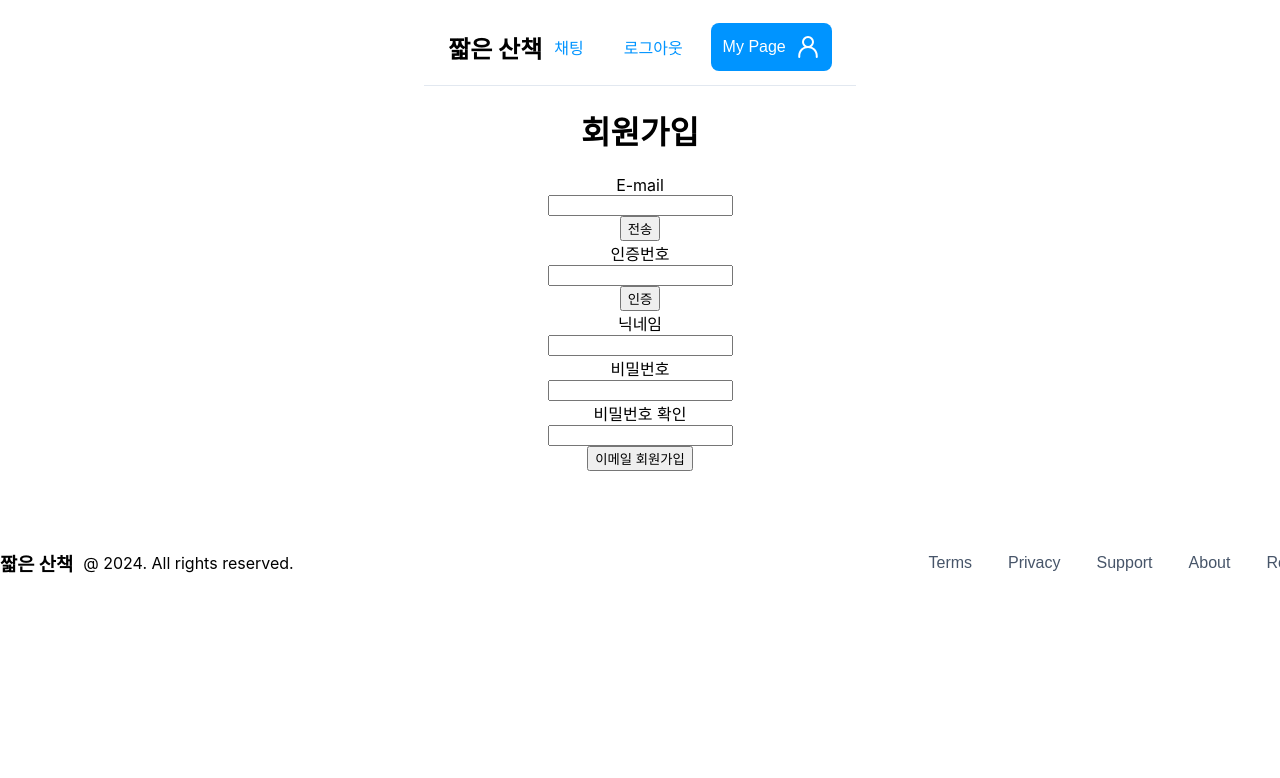
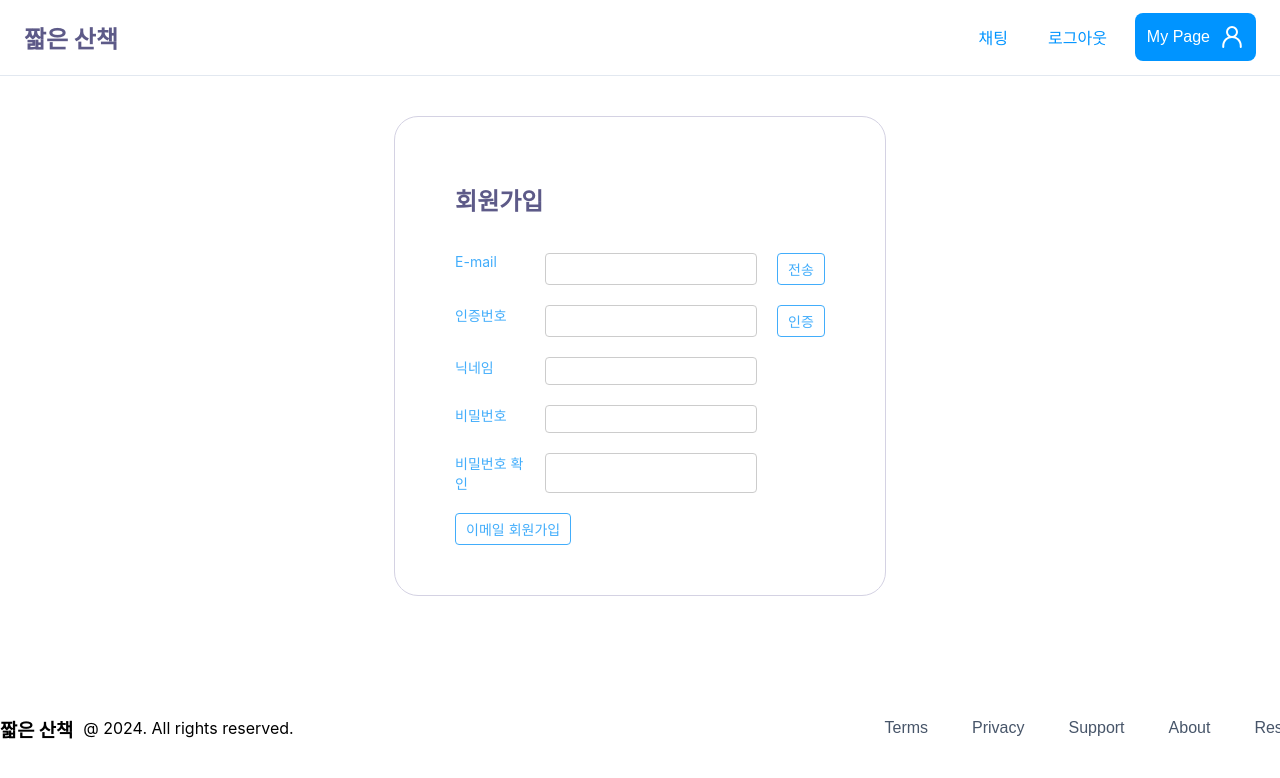
Before and after one commit to choeh124/frontend, a React (Create React App) app: page /signup in a window 1280 px wide. Shown: the top 778 px of the page. Built offline with nearby package versions, Linux system fonts and the light colour scheme.

Commit message:
[Feat] SignUP.css update

```diff
--- a/src/component/users/SignUp.css
+++ b/src/component/users/SignUp.css
@@ -1,33 +1,76 @@
-.login-container{
-    margin: 0 auto;
-    height: 80vh;
+/* 컨테이너 설정 */
+
+.container{
     display: flex;
     flex-direction: column;
+    justify-content: center;
     align-items: center;
-    justify-content: center;
+    padding: 40px 0px;
+
 }
 
-.button-box{
+.form-container {
     display: flex;
-    flex-direction: column;
-    align-items: center;
-    gap: 20px;
-    justify-content: space-between;
+    flex-direction: column; /* 각 항목을 세로로 나열 */
+    gap: 20px; /* 항목 사이에 간격 */
+    border: 1px solid #D4D2E3; /* 테두리 설정 */
+    border-radius: 24px; /* 테두리 둥글게 */
+    align-items: flex-start;
+    justify-content: center;
+    height: 60vh; /* 화면의 50% 높이 */
+    padding: 20px 60px; /* 내부 여백 추가 */
+    box-sizing: border-box; /* padding 포함하여 크기 계산 */
 
 }
-.button-box > button {
-    width:600px;
-    height:90px ;
-    background-color: #42ADFB;
-    border: none;
-    font-size: 30px;
-    color: white;
-    border-radius: 10px;
+
+/* 폼 항목(각 라벨, 입력, 버튼)을 가로로 나열 */
+.form-row {
     display: flex;
-    flex-direction: row;
-    justify-content: center;
-    align-items: center;
+    flex-direction: row; /* 각 항목을 가로로 나열 */
+    gap: 20px; /* 항목 사이에 간격 */
 }
-.button-box > button > svg{
-    margin: 10px;
+
+/* 각 항목 설정 */
+.form-item {
+    display: flex;
+    align-items: center; /* 텍스트와 입력 필드를 세로로 정렬 */
+    gap: 10px; /* 항목 사이에 간격 */
 }
+
+/* 레이블 스타일 */
+label {
+    font-size: 14px;
+    color: #42ADFB; /* 레이블 색상 설정 */
+    width: 70px;
+}
+
+/* 입력 필드 스타일 */
+input {
+    padding: 5px;
+    font-size: 14px;
+    width: 200px; /* 너비를 지정하여 균일하게 보이도록 */
+    border: 1px solid #ccc; /* 입력 필드의 테두리 */
+    border-radius: 4px; /* 입력 필드 테두리 둥글게 */
+}
+
+/* 버튼 스타일 */
+button {
+    padding: 5px 10px;
+    font-size: 14px;
+    cursor: pointer;
+    border: 1px solid #42ADFB; /* 버튼 테두리 색상 */
+    border-radius: 4px; /* 버튼 둥글게 */
+    background-color: #fff; /* 버튼 배경색 */
+    color: #42ADFB; /* 버튼 텍스트 색상 */
+}
+
+/* 버튼 호버 효과 */
+button:hover {
+    background-color: #42ADFB; /* 버튼 배경 색상 변경 */
+    color: white; /* 버튼 텍스트 색상 변경 */
+}
+
+h1{
+    font-size: 24px;
+    color: #5D5A88;
+}
--- a/src/component/users/SignUp.jsx
+++ b/src/component/users/SignUp.jsx
@@ -1,19 +1,36 @@
 import Footer from "../Footer";
 import Header from "../Header";
+import "./SignUp.css";
 
 export default function SignUp() {
   return (
-    <div className="login-container">
+    <div>
       <Header />
-      <h1>회원가입</h1>
-      E-mail<input type="text"></input>
-      <button>전송</button>
-      인증번호<input type="text"></input>
-      <button>인증</button>
-      닉네임<input type="text"></input>
-      비밀번호<input type="text"></input>
-      비밀번호 확인<input type="text"></input>
-      <button>이메일 회원가입</button>
+      <div className="container">
+      <div className="form-container">
+        <h1>회원가입</h1>
+        <div className = "form-row">
+        <label>E-mail</label><input type="text"></input>
+        <button>전송</button>
+        </div>
+        <div className = "form-row">
+        <label>인증번호</label><input type="text"></input>
+        <button>인증</button>
+        </div>
+        <div className = "form-row">
+        <label>닉네임</label><input type="text"></input>
+        </div>
+        <div className = "form-row">
+        <label>비밀번호</label><input type="text"></input>
+        </div>
+        <div className = "form-row">
+        <label>비밀번호 확인</label><input type="text"></input>
+        </div>
+
+        <button>이메일 회원가입</button>
+
+      </div>
+      </div>
       <Footer />
     </div>
   );
```
